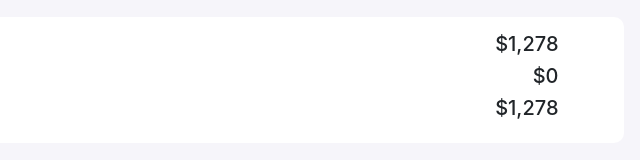
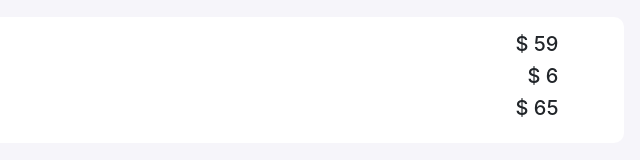
Before and after one commit to armanhossain81155/shopping-cart, a plain HTML site: page index.html in a window 1280 px wide. Both pictures are taken after a click on the button 748 px from the left and 242 px from the top of the page. Shown: the part 512-672 px from the top of the page, 464-1104 px from the left. Drawn offline with nearby package versions, Linux system fonts and the light colour scheme.

Commit message:
commit again

```diff
--- a/index.html
+++ b/index.html
@@ -25,9 +25,11 @@
 
                      <div class="col-md-5 center-item">
                         <div class="input-group number-spinner">
-                           <button onclick=" handlePhoneChange(false)" class="btn btn-default"><i class="fas fa-minus"></i></button>
+                           <button onclick=" handlePhoneChange(false)" class="btn btn-default"><i
+                                 class="fas fa-minus"></i></button>
                            <input id="phone-count" type="text" class="form-control text-center" value="1">
-                           <button onclick=" handlePhoneChange(true)" class="btn btn-default"><i class="fas fa-plus"></i></button>
+                           <button onclick=" handlePhoneChange(true)" class="btn btn-default"><i
+                                 class="fas fa-plus"></i></button>
                         </div>
                         <h5>$ <span id="phone-total">1219</span></h5>
                         <img src="images/remove.png" alt="" class="remove-item">
@@ -43,9 +45,11 @@
                      </div>
                      <div class="col-md-5 center-item">
                         <div class="input-group number-spinner">
-                           <button onclick="handleProductChange(false)" class="btn btn-default"><i class="fas fa-minus"></i></button>
+                           <button onclick="handleProductChange(false)" class="btn btn-default"><i
+                                 class="fas fa-minus"></i></button>
                            <input id="case-count" type="text" class="form-control text-center" value="1">
-                           <button onclick=" handleProductChange(true)" class="btn btn-default"><i class="fas fa-plus"></i></button>
+                           <button onclick=" handleProductChange(true)" class="btn btn-default"><i
+                                 class="fas fa-plus"></i></button>
 
                         </div>
                         <h5>$ <span id="case-total"> 59</span> </h5>
@@ -64,9 +68,9 @@
                      </div>
 
                      <div class="col-md-4 status">
-                        <h5>$1,278</h5>
-                        <h5>$0</h5>
-                        <h5>$1,278</h5>
+                        <h5>$ <span id="total-price">1,278</span></h5>
+                        <h5>$ <span id="tax">128</span></h5>
+                        <h5>$ <span id="grand-total">1,278</span></h5>
                      </div>
                   </div>
                </div>
@@ -93,6 +97,7 @@
          phoneInput.value = phoneNewCount;
          const phoneTotal = phoneNewCount * 1219;
          document.getElementById('phone-total').innerText = phoneTotal;
+         calculateTotal();
       }
 
       function handleProductChange(isIncrease) {
@@ -109,6 +114,22 @@
          caseInput.value = caseNewCount;
          const caseTotal = caseNewCount * 59;
          document.getElementById('case-total').innerText = caseTotal;
+         calculateTotal();
+      }
+      function calculateTotal() {
+         const phoneInput = document.getElementById('phone-count');
+         const phoneCount = parseInt(phoneInput.value);
+
+         const caseInput = document.getElementById('case-count');
+         const caseCount = parseInt(caseInput.value);
+
+         const totalPrice = phoneCount * 1219 + caseCount * 59;
+         document.getElementById('total-price').innerText = totalPrice;
+         const tax = Math.round(totalPrice * 0.1);
+         document.getElementById('tax').innerText = tax;
+
+         const grandTotal = totalPrice + tax;
+         document.getElementById('grand-total').innerText = grandTotal;
       }
 
       // document.getElementById('case-increase').addEventListener('click', function () {
```
